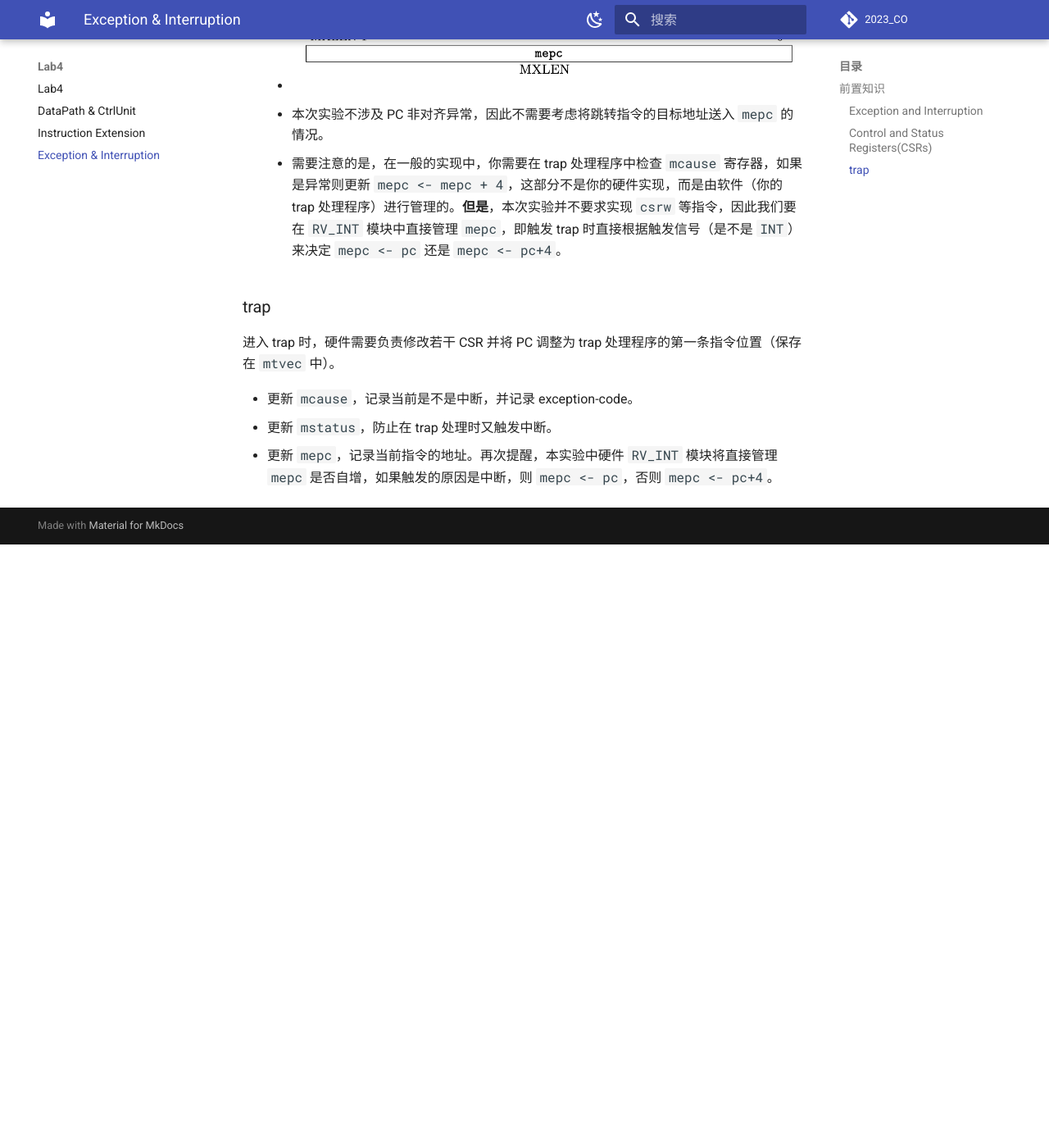
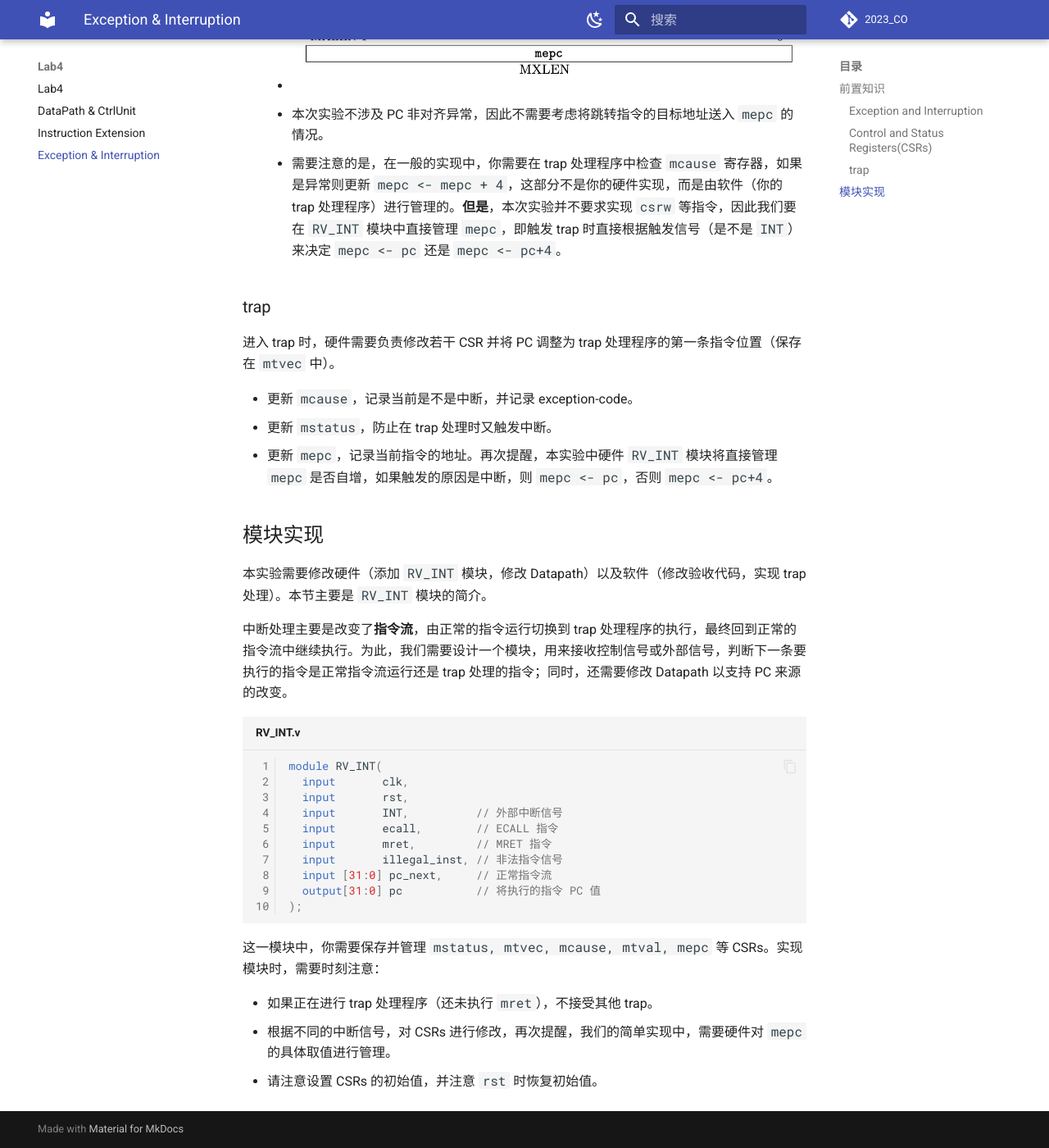
Before and after one commit to Guahao31/2023_CO, an MkDocs documentation site: the page built from docs/Lab4/exception_interruption.md, in a window 1280 px wide and 1400 px high, scrolled down 1826 px. Shown: the whole window at 82% size. Built offline with MkDocs 1.6.1 and Material for MkDocs 9.7.7, drawn with Linux system fonts in a browser that asks for light colours; comment, search, counter and statistics services are not loaded; before the commit the page ends 2490 px from its top, so only the background shows below that; some of the changed text lies outside the part shown.

Commit message:
update: Lab4-4 模块实现

````diff
--- a/docs/Lab4/exception_interruption.md
+++ b/docs/Lab4/exception_interruption.md
@@ -18,7 +18,7 @@ exception or an interrupt.
 
 ### Control and Status Registers(CSRs)
 
-在 32 个通用寄存器之外（即 `x0 - x31`），还有若干*控制状态寄存器*(Control and Status Register, CSR)。在我们的实验中，CPU 始终运行在 Machine Mode 下，在本实验中我们只需要关注 Machine Mode 下的 CSR。
+在 32 个通用寄存器之外（即 `x0 - x31`），还有若干*控制状态寄存器*(Control and Status Register, CSR)。在我们的实验中，CPU 始终运行在 Machine Mode 下，在本实验中我们只需要关注 Machine Mode 下的部分 CSR。
 
 对于每个 CSR 的详细介绍，请查看 [Volume II: RISC-V Privileged Architectures V20211203](./attachment/riscv-privileged-20211203.pdf)，这里仅对我们本次实验需要用到的 CSRs 进行简介：
 
@@ -49,3 +49,28 @@ exception or an interrupt.
 * 更新 `mcause`，记录当前是不是中断，并记录 exception-code。
 * 更新 `mstatus`，防止在 trap 处理时又触发中断。
 * 更新 `mepc`，记录当前指令的地址。再次提醒，本实验中硬件 `RV_INT` 模块将直接管理 `mepc` 是否自增，如果触发的原因是中断，则 `mepc <- pc`，否则 `mepc <- pc+4`。
+
+## 模块实现
+
+本实验需要修改硬件（添加 `RV_INT` 模块，修改 Datapath）以及软件（修改验收代码，实现 trap 处理）。本节主要是 `RV_INT` 模块的简介。
+
+中断处理主要是改变了**指令流**，由正常的指令运行切换到 trap 处理程序的执行，最终回到正常的指令流中继续执行。为此，我们需要设计一个模块，用来接收控制信号或外部信号，判断下一条要执行的指令是正常指令流运行还是 trap 处理的指令；同时，还需要修改 Datapath 以支持 PC 来源的改变。
+
+```verilog title="RV_INT.v" linenums="1"
+module RV_INT(
+  input       clk,
+  input       rst,
+  input       INT,          // 外部中断信号
+  input       ecall,        // ECALL 指令
+  input       mret,         // MRET 指令
+  input       illegal_inst, // 非法指令信号
+  input [31:0] pc_next,     // 正常指令流
+  output[31:0] pc           // 将执行的指令 PC 值
+);
+```
+
+这一模块中，你需要保存并管理 `mstatus, mtvec, mcause, mtval, mepc` 等 CSRs。实现模块时，需要时刻注意：
+
+* 如果正在进行 trap 处理程序（还未执行 `mret`），不接受其他 trap。
+* 根据不同的中断信号，对 CSRs 进行修改，再次提醒，我们的简单实现中，需要硬件对 `mepc` 的具体取值进行管理。
+* 请注意设置 CSRs 的初始值，并注意 `rst` 时恢复初始值。
````
